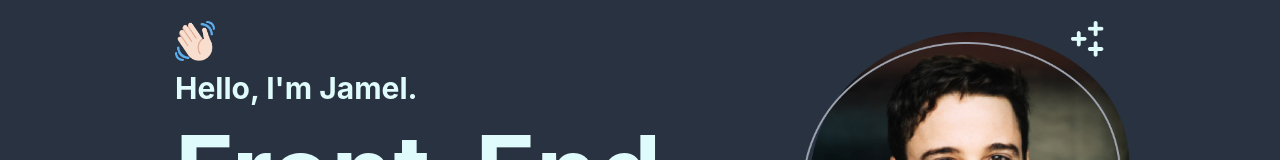
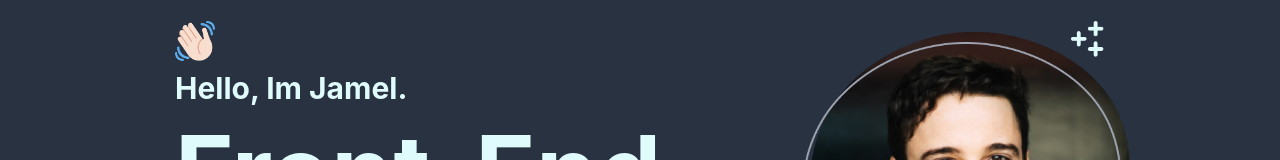
Before and after one commit to Jamelscott/jamelScott_portfolio, a Next.js app: page / in a window 1280 px wide. Shown: the part 139-299 px from the top of the page. Built offline with nearby package versions, Linux system fonts and the light colour scheme.

Commit message:
added about text and photo with graphics

```diff
--- a/pages/about.js
+++ b/pages/about.js
@@ -7,7 +7,7 @@ export default function About() {
       <div className={styles.container}>
         <div className={styles.aboutLeft}>
         <img className='waveEmoji' src="/Emoji.png" alt="waving hand emoji" width="40"/>
-          <h1 className={styles.aboutText} style={{fontSize: "30px"}}>Hello, I'm Jamel.</h1>
+          <h1 className={styles.aboutText} style={{fontSize: "30px"}}>Hello, Im Jamel.</h1>
           <h1 className={styles.aboutText} style={{fontSize: "100px"}}>Front-End</h1>
           <h1 className={styles.aboutText} style={{fontSize: "100px"}}>Web Developer</h1>
           <h1 className={styles.aboutText} style={{fontSize: "30px"}}>based in Vancouver, BC.</h1>
--- a/pages/index.js
+++ b/pages/index.js
@@ -23,10 +23,10 @@ export default function Projects() {
         </div>
         {/* LINKS */}
         <div className={styles.links}>
-          <a id="live" href={project.deploy} target="_blank">
+          <a rel="noreferrer noopener" id="live" href={project.deploy} target="_blank">
             <button  className={styles.deployButton}>View Live</button>
           </a>
-          <a id="git" href={project.gitHub} target="_blank">
+          <a rel="noreferrer noopener" id="git" href={project.gitHub} target="_blank">
             <button className={styles.githubButton}>Github Repo</button>
           </a>
         </div>
```
